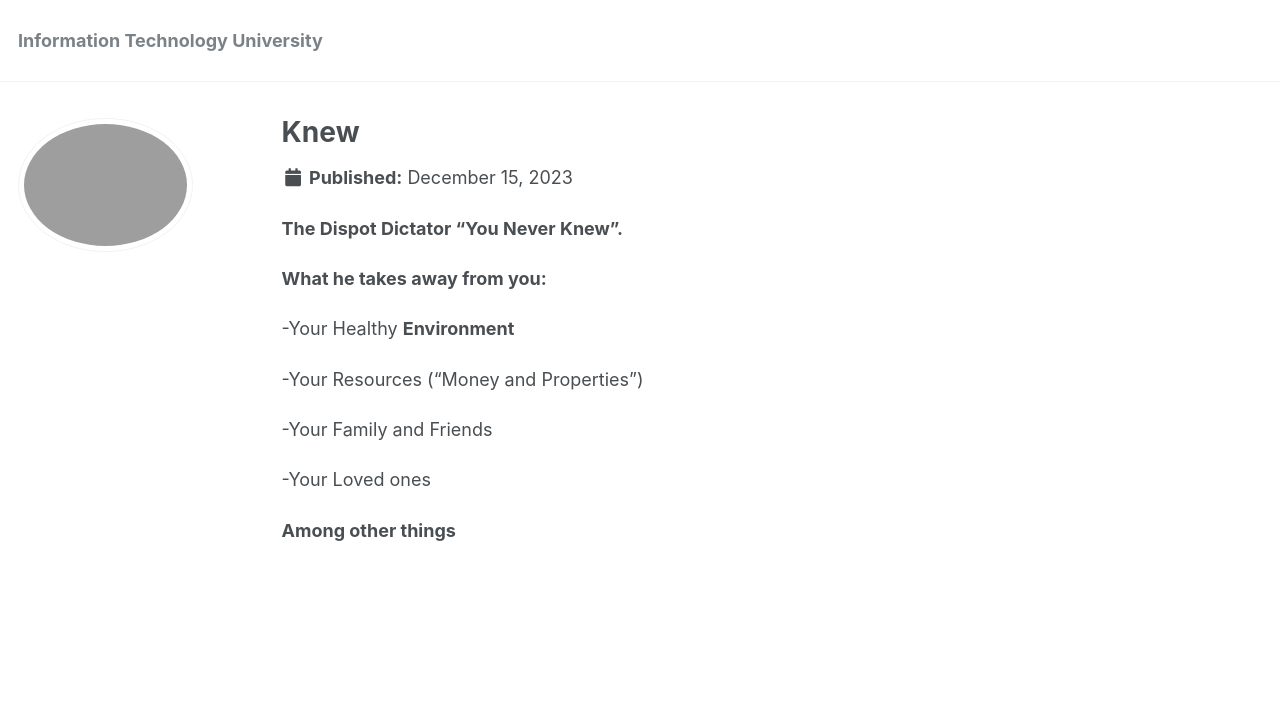
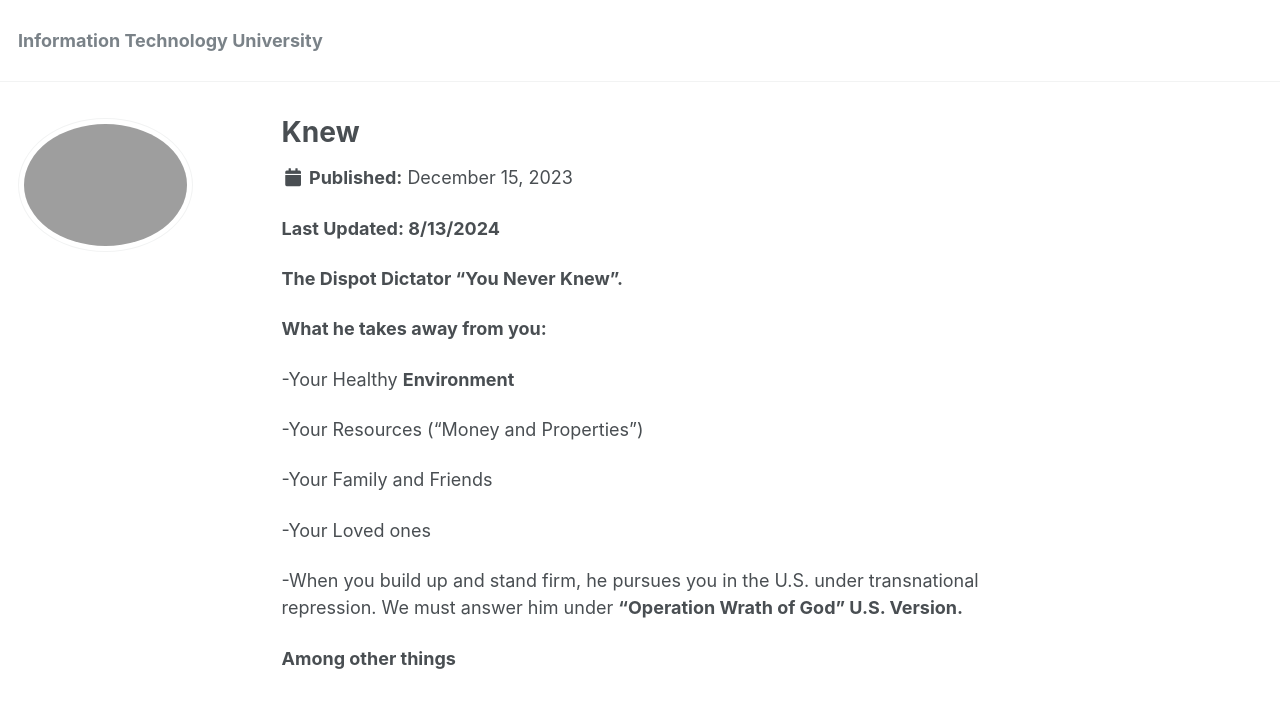
Before and after one commit to phdcsseiden/phdcsseiden.github.io, a Jekyll site: the page built from _pages/Knew.md, in a window 1280 px wide. Shown: the top 708 px of the page. Built offline with Jekyll 4.4.1, drawn with Linux system fonts in a browser that asks for light colours.

Commit message:
Update Knew.md

```diff
--- a/_pages/Knew.md
+++ b/_pages/Knew.md
@@ -3,6 +3,9 @@ permalink: /Knew/
 title: "Knew"
 modified: 2023-12-15
 ---
+
+
+<b> Last Updated: 8/13/2024 </b>
 
 
 <b> The Dispot Dictator "You Never Knew". </b>
@@ -34,5 +37,9 @@ modified: 2023-12-15
 
 
 
+-When you build up and stand firm, he pursues you in the U.S. under transnational repression. We must answer him under <b> "Operation Wrath of God" </b> <b> U.S. Version. </b>
+
+
+
 
 <b> Among other things </b>
```
